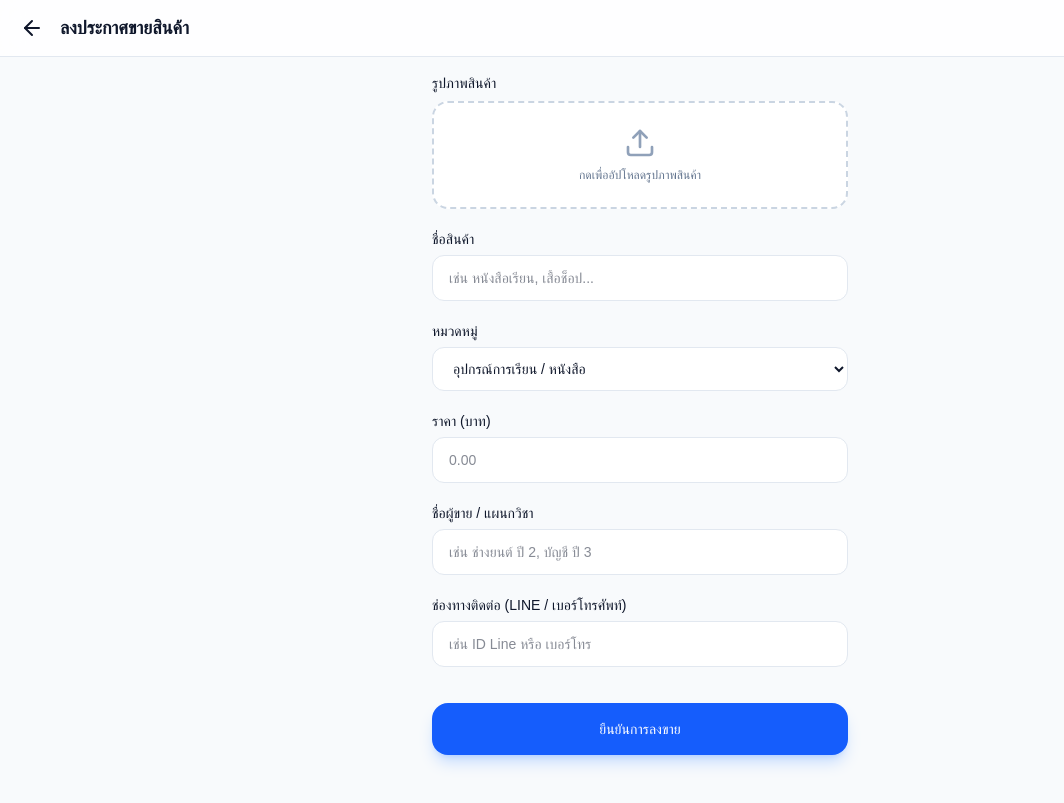
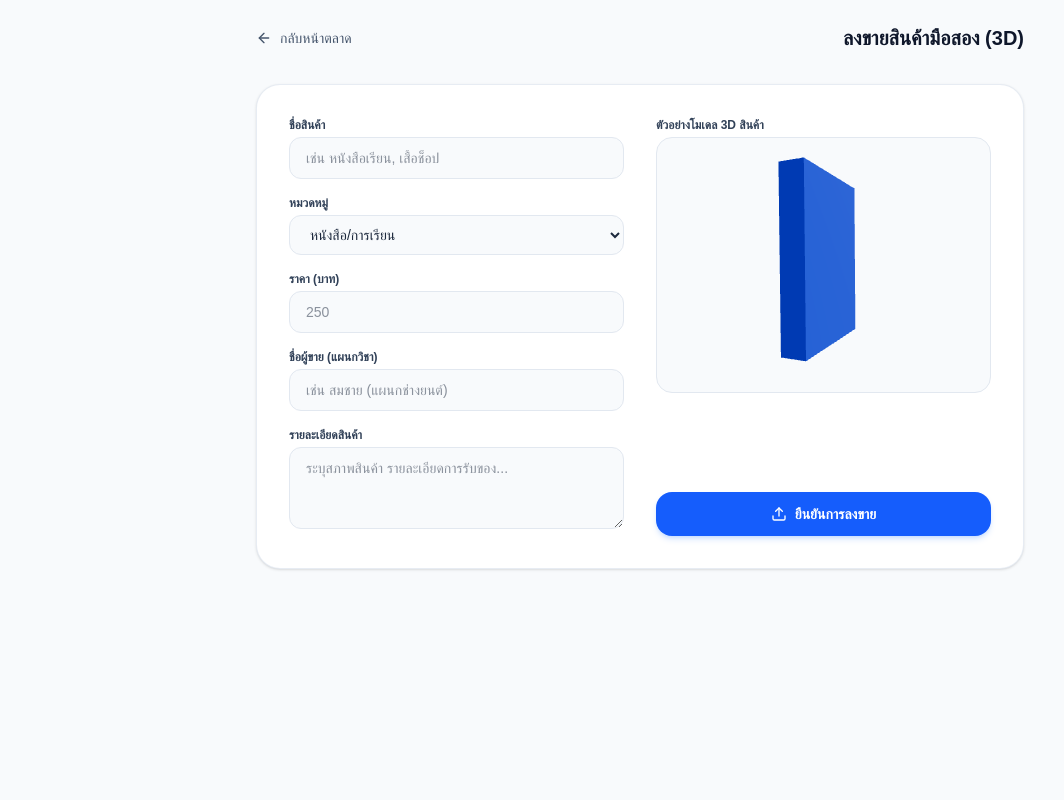
Before and after one commit to kanlaya06-stack/nextjs-boilerplate, a Next.js app: page /product in a window 1280 px wide. Shown: the whole page, without its empty margins (0-1064 px from the left). Built offline with nearby package versions, Linux system fonts and the light colour scheme.

Commit message:
Update page.tsx

```diff
--- a/app/product/page.tsx
+++ b/app/product/page.tsx
@@ -1,11 +1,54 @@
-// app/product/page.tsx
 'use client';
 
-import { useState } from 'react';
+import React, { useState } from 'react';
+import { Canvas } from '@react-three/fiber';
+import { OrbitControls, Float, Box, Cylinder, Torus, Cone } from '@react-three/drei';
+import { ArrowLeft, Upload, CheckCircle2 } from 'lucide-react';
 import Link from 'next/link';
-import { ArrowLeft, Upload, CheckCircle2 } from 'lucide-react';
+
+function Preview3D({ type }: { type: string }) {
+  return (
+    <>
+      <ambientLight intensity={1.5} />
+      <directionalLight position={[5, 5, 5]} intensity={2} color="#ffffff" />
+      <Float speed={2} rotationIntensity={0.5} floatIntensity={0.8}>
+        {type === 'book' && (
+          <group>
+            <Box args={[1.8, 2.4, 0.35]}><meshStandardMaterial color="#2563eb" /></Box>
+            <Box args={[1.68, 2.3, 0.28]} position={[0.05, 0, 0]}><meshStandardMaterial color="#ffffff" /></Box>
+          </group>
+        )}
+        {type === 'shirt' && (
+          <group>
+            <Box args={[1.8, 2.2, 0.5]}><meshStandardMaterial color="#059669" /></Box>
+            <Cone args={[0.5, 0.4, 4]} position={[0, 1.1, 0]} rotation={[0, 0, Math.PI]}><meshStandardMaterial color="#047857" /></Cone>
+          </group>
+        )}
+        {type === 'tech' && (
+          <group>
+            <Box args={[2.4, 1.6, 0.15]}><meshStandardMaterial color="#d97706" /></Box>
+            <Box args={[0.8, 0.6, 0.1]} position={[-0.4, 0.2, 0.12]}><meshStandardMaterial color="#1e293b" /></Box>
+          </group>
+        )}
+        {type === 'bag' && (
+          <group>
+            <Box args={[1.7, 2.2, 0.9]}><meshStandardMaterial color="#7c3aed" /></Box>
+            <Torus args={[0.3, 0.08, 16, 32, Math.PI]} position={[0, 1.15, 0]}><meshStandardMaterial color="#4c1d95" /></Torus>
+          </group>
+        )}
+      </Float>
+      <OrbitControls enableZoom={false} autoRotate />
+    </>
+  );
+}
 
 export default function AddProductPage() {
+  const [name, setName] = useState('');
+  const [price, setPrice] = useState('');
+  const [category, setCategory] = useState('หนังสือ/การเรียน');
+  const [type, setType] = useState('book');
+  const [seller, setSeller] = useState('');
+  const [description, setDescription] = useState('');
   const [submitted, setSubmitted] = useState(false);
 
   const handleSubmit = (e: React.FormEvent) => {
@@ -14,100 +57,117 @@ export default function AddProductPage() {
   };
 
   return (
-    <div className="min-h-screen bg-slate-50 dark:bg-slate-950 text-slate-900 dark:text-slate-100 transition-colors duration-300">
+    <div className="min-h-screen bg-[#f8fafc] text-slate-800 p-6 flex flex-col items-center">
+      <div className="w-full max-w-3xl flex items-center justify-between mb-8">
+        <Link href="/" className="flex items-center gap-2 text-slate-600 hover:text-blue-600 font-medium text-sm transition-colors">
+          <ArrowLeft className="w-4 h-4" />
+          <span>กลับหน้าตลาด</span>
+        </Link>
+        <h1 className="text-xl font-bold text-slate-900">ลงขายสินค้ามือสอง (3D)</h1>
+      </div>
 
-      {/* Header */}
-      <header className="sticky top-0 z-10 bg-white/80 dark:bg-slate-900/80 backdrop-blur-md border-b border-slate-200 dark:border-slate-800 px-4 py-3 flex items-center gap-3">
-        <Link href="/home" className="p-1 rounded-lg hover:bg-slate-100 dark:hover:bg-slate-800">
-          <ArrowLeft className="w-6 h-6" />
-        </Link>
-        <h1 className="font-bold text-lg">ลงประกาศขายสินค้า</h1>
-      </header>
-
-      <main className="max-w-md mx-auto p-4 pb-12">
+      <div className="w-full max-w-3xl bg-white rounded-3xl border border-slate-200/80 shadow-sm p-8">
         {submitted ? (
-          <div className="bg-white dark:bg-slate-900 rounded-3xl p-8 border border-slate-200 dark:border-slate-800 text-center space-y-4 my-8">
+          <div className="text-center py-12 space-y-4">
             <CheckCircle2 className="w-16 h-16 text-emerald-500 mx-auto" />
-            <h2 className="text-xl font-bold">ลงขายสำเร็จ!</h2>
-            <p className="text-sm text-slate-500 dark:text-slate-400">
-              สินค้าของคุณถูกเพิ่มลงในตลาดเรียบร้อยแล้ว
-            </p>
-            <Link
-              href="/home"
-              className="inline-block w-full py-3 bg-blue-600 text-white rounded-2xl font-medium text-sm transition-all"
-            >
-              กลับหน้าหลัก
+            <h2 className="text-2xl font-bold text-slate-900">ลงขายสินค้าเรียบร้อยแล้ว!</h2>
+            <p className="text-sm text-slate-500">สินค้าของคุณถูกเพิ่มเข้าสู่ตลาดเรียบร้อยแล้ว</p>
+            <Link href="/" className="inline-block px-6 py-2.5 rounded-xl bg-blue-600 text-white font-medium text-sm shadow-md">
+              ดูสินค้าของคุณในหน้าตลาด
             </Link>
           </div>
         ) : (
-          <form onSubmit={handleSubmit} className="space-y-5">
+          <form onSubmit={handleSubmit} className="grid grid-cols-1 md:grid-cols-2 gap-8">
+            <div className="space-y-4">
               <div>
-              <label className="block text-sm font-medium mb-2">รูปภาพสินค้า</label>
-              <div className="border-2 border-dashed border-slate-300 dark:border-slate-700 rounded-2xl p-6 text-center bg-white dark:bg-slate-900 cursor-pointer hover:border-blue-500 transition-colors">
-                <Upload className="w-8 h-8 text-slate-400 mx-auto mb-2" />
-                <p className="text-xs text-slate-500 dark:text-slate-400">กดเพื่ออัปโหลดรูปภาพสินค้า</p>
-              </div>
-            </div>
-
-            <div>
-              <label className="block text-sm font-medium mb-1.5">ชื่อสินค้า</label>
+                <label className="block text-xs font-bold text-slate-700 mb-1">ชื่อสินค้า</label>
                 <input
+                  type="text"
                   required
-                type="text"
-                placeholder="เช่น หนังสือเรียน, เสื้อช็อป..."
-                className="w-full px-4 py-3 rounded-xl bg-white dark:bg-slate-900 border border-slate-200 dark:border-slate-800 focus:outline-none focus:ring-2 focus:ring-blue-500 text-sm"
+                  placeholder="เช่น หนังสือเรียน, เสื้อช็อป"
+                  value={name}
+                  onChange={(e) => setName(e.target.value)}
+                  className="w-full px-4 py-2.5 rounded-xl bg-slate-50 border border-slate-200 text-sm outline-none focus:border-blue-500"
                 />
               </div>
 
               <div>
-              <label className="block text-sm font-medium mb-1.5">หมวดหมู่</label>
-              <select className="w-full px-4 py-3 rounded-xl bg-white dark:bg-slate-900 border border-slate-200 dark:border-slate-800 focus:outline-none focus:ring-2 focus:ring-blue-500 text-sm">
-                <option>อุปกรณ์การเรียน / หนังสือ</option>
-                <option>เสื้อผ้า / เครื่องแต่งกายวิทยาลัย</option>
-                <option>อุปกรณ์อิเล็กทรอนิกส์</option>
-                <option>ของใช้ทั่วไป</option>
+                <label className="block text-xs font-bold text-slate-700 mb-1">หมวดหมู่</label>
+                <select
+                  value={category}
+                  onChange={(e) => {
+                    setCategory(e.target.value);
+                    if (e.target.value === 'หนังสือ/การเรียน') setType('book');
+                    else if (e.target.value === 'เสื้อผ้า/เครื่องแต่งกาย') setType('shirt');
+                    else if (e.target.value === 'อุปกรณ์การเรียน') setType('tech');
+                    else setType('bag');
+                  }}
+                  className="w-full px-4 py-2.5 rounded-xl bg-slate-50 border border-slate-200 text-sm outline-none focus:border-blue-500"
+                >
+                  <option value="หนังสือ/การเรียน">หนังสือ/การเรียน</option>
+                  <option value="เสื้อผ้า/เครื่องแต่งกาย">เสื้อผ้า/เครื่องแต่งกาย</option>
+                  <option value="อุปกรณ์การเรียน">อุปกรณ์การเรียน</option>
+                  <option value="กระเป๋า/รองเท้า">กระเป๋า/รองเท้า</option>
                 </select>
               </div>
 
               <div>
-              <label className="block text-sm font-medium mb-1.5">ราคา (บาท)</label>
+                <label className="block text-xs font-bold text-slate-700 mb-1">ราคา (บาท)</label>
                 <input
+                  type="number"
                   required
-                type="number"
-                placeholder="0.00"
-                className="w-full px-4 py-3 rounded-xl bg-white dark:bg-slate-900 border border-slate-200 dark:border-slate-800 focus:outline-none focus:ring-2 focus:ring-blue-500 text-sm"
+                  placeholder="250"
+                  value={price}
+                  onChange={(e) => setPrice(e.target.value)}
+                  className="w-full px-4 py-2.5 rounded-xl bg-slate-50 border border-slate-200 text-sm outline-none focus:border-blue-500"
                 />
               </div>
 
               <div>
-              <label className="block text-sm font-medium mb-1.5">ชื่อผู้ขาย / แผนกวิชา</label>
+                <label className="block text-xs font-bold text-slate-700 mb-1">ชื่อผู้ขาย (แผนกวิชา)</label>
                 <input
+                  type="text"
                   required
-                type="text"
-                placeholder="เช่น ช่างยนต์ ปี 2, บัญชี ปี 3"
-                className="w-full px-4 py-3 rounded-xl bg-white dark:bg-slate-900 border border-slate-200 dark:border-slate-800 focus:outline-none focus:ring-2 focus:ring-blue-500 text-sm"
+                  placeholder="เช่น สมชาย (แผนกช่างยนต์)"
+                  value={seller}
+                  onChange={(e) => setSeller(e.target.value)}
+                  className="w-full px-4 py-2.5 rounded-xl bg-slate-50 border border-slate-200 text-sm outline-none focus:border-blue-500"
                 />
               </div>
 
               <div>
-              <label className="block text-sm font-medium mb-1.5">ช่องทางติดต่อ (LINE / เบอร์โทรศัพท์)</label>
-              <input
-                required
-                type="text"
-                placeholder="เช่น ID Line หรือ เบอร์โทร"
-                className="w-full px-4 py-3 rounded-xl bg-white dark:bg-slate-900 border border-slate-200 dark:border-slate-800 focus:outline-none focus:ring-2 focus:ring-blue-500 text-sm"
-              />
+                <label className="block text-xs font-bold text-slate-700 mb-1">รายละเอียดสินค้า</label>
+                <textarea
+                  rows={3}
+                  placeholder="ระบุสภาพสินค้า รายละเอียดการรับของ..."
+                  value={description}
+                  onChange={(e) => setDescription(e.target.value)}
+                  className="w-full px-4 py-2.5 rounded-xl bg-slate-50 border border-slate-200 text-sm outline-none focus:border-blue-500"
+                ></textarea>
+              </div>
+            </div>
+
+            <div className="flex flex-col justify-between space-y-4">
+              <div>
+                <label className="block text-xs font-bold text-slate-700 mb-1">ตัวอย่างโมเดล 3D สินค้า</label>
+                <div className="h-64 bg-slate-50 rounded-2xl border border-slate-200 relative overflow-hidden flex items-center justify-center">
+                  <Canvas camera={{ position: [0, 0, 4.5], fov: 45 }}>
+                    <Preview3D type={type} />
+                  </Canvas>
+                </div>
               </div>
 
               <button
                 type="submit"
-              className="w-full py-4 bg-blue-600 hover:bg-blue-700 text-white font-medium rounded-2xl shadow-lg shadow-blue-500/25 transition-all active:scale-95 text-sm mt-4"
+                className="w-full py-3 rounded-2xl bg-blue-600 hover:bg-blue-700 text-white font-bold text-sm transition-all shadow-md shadow-blue-500/20 flex items-center justify-center gap-2 cursor-pointer"
               >
-              ยืนยันการลงขาย
+                <Upload className="w-4 h-4" />
+                <span>ยืนยันการลงขาย</span>
               </button>
+            </div>
           </form>
         )}
-      </main>
+      </div>
     </div>
   );
 }
```
Lines whose indentation alone changed are shown as unchanged.
